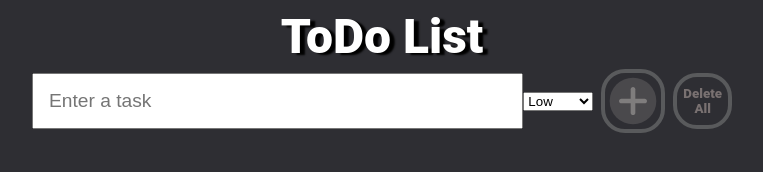
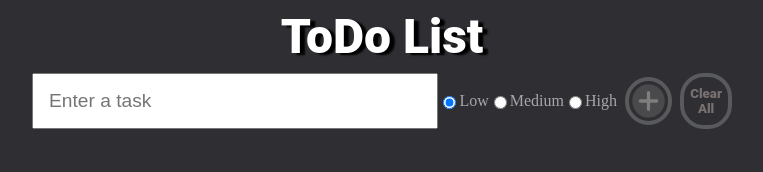
Before and after one commit to Heem-dev/ToDo-List, a plain HTML site: page index.html in a window 1280 px wide. Shown: the whole page, without its empty margins (258-1021 px from the left). Drawn offline with Linux system fonts and the light colour scheme.

Commit message:
radio buttons instead of select for task importance. style changes.

```diff
--- a/index.html
+++ b/index.html
@@ -1,23 +1,29 @@
 <!DOCTYPE html>
 <html lang="en">
+
 <head>
     <meta charset="UTF-8">
     <meta name="viewport" content="width=device-width, initial-scale=1.0">
     <title>ToDo List</title>
-    <link rel="stylesheet" href="style.css"> </link>
+    <link rel="stylesheet" href="style.css">
+    </link>
 </head>
+
 <body>
-    <h1  id="appTitle">ToDo List</h1>
+    <h1 id="appTitle">ToDo List</h1>
     <div class="container">
         <div class="inputContainer" id="inputContainer">
-            <input type="text" id="taskInput" placeholder="Enter a task" ></input>
-            <select id="importanceSelect">
-                <option value="low">Low</option>
-                <option value="medium">Medium</option>
-                <option value="high">High</option>
-              </select>
+            <input type="text" id="taskInput" placeholder="Enter a task"></input>
+            <form id="importanceForm">
+                <input type="radio" id="low" name="importanceSelect" value="low" checked="checked">
+                <label for="Low">Low</label>
+                <input type="radio" id="medium" name="importanceSelect" value="medium">
+                <label for="Medium">Medium</label>
+                <input type="radio" id="high" name="importanceSelect" value="high">
+                <label for="High">High</label>
+                </form>
             <img src="icons8-plus (2).svg" id="add"></img>
-            <button aria-placeholder="Delete All" id="deleteAll">Delete All</button>
+            <button aria-placeholder="Delete All" id="deleteAll">Clear All</button>
         </div>
         <div class="listContainer" id="listContainer">
         </div>
@@ -25,4 +31,5 @@
     </div>
 </body>
 <script src="script.js"></script>
+
 </html>
--- a/script.js
+++ b/script.js
@@ -13,7 +13,6 @@ deleteButton.classList.add("deleteButton");
 deleteButton.setAttribute("onclick", "deleteFunction(this.parentNode)");
 deleteButton.src = "close-svgrepo-com.svg";
 deleteButton.alt = "delete";
-const importanceSelect = document.getElementById("importanceSelect");
 
 let deleteBtn = document.querySelectorAll(".deleteButton");
 
@@ -70,7 +69,8 @@ function addTask(arg) {
     // textElement.setAttribute('readonly','readonly')
     // textElement.disabled = true
     textElement.maxLength = 26;
-    const importanceValue = importanceSelect.value;
+
+    const importanceValue = document.querySelector('input[type=radio]:checked').value;
     newTask.setAttribute("data-importance", importanceValue);
     newTask.appendChild(finishedTask.cloneNode(true));
     newTask.appendChild(textElement);
--- a/style.css
+++ b/style.css
@@ -48,11 +48,16 @@ body {
   justify-content: center;
   align-items: center;
 
-  grid-template-columns: 9fr 1fr 1fr 1fr;
+  grid-template-columns: 9fr 1fr 0.3fr 0.3fr;
 
   /* margin-bottom: 0.5rem; */
 
   max-width: 700px;
+}
+
+#importanceForm {
+  display: flex;
+  color: rgba(255, 255, 255, 0.582);
 }
 #taskInput {
   /* border-radius: 10px; */
@@ -64,7 +69,7 @@ body {
   /* padding: 1em; */
 }
 #add {
-  height: 100%;
+  height: 70%;
   /* block-size: 2.5em; */
   margin-left: 0.5rem;
 
@@ -75,7 +80,7 @@ body {
   height: 100%;
   /* block-size: 3em; */
   margin-left: 0.5rem;
-
+  /* font-size: 100%; */
   /* height: 4vh; */
   /* border-radius: 10px; */
 }
@@ -95,7 +100,7 @@ body {
   display: grid;
   grid-template-columns: 1fr 10fr 0.4fr 1fr;
 
-  margin: 0.3rem;
+  margin: 0.4rem;
 
   border-bottom: 3px solid #446d9b;
   /* border-radius: 0.1rem; */
@@ -147,24 +152,27 @@ body {
   background-color: #d2dbe7;
 }
 
-#deleteAll{
+#deleteAll {
   /* font-style: none; */
   background: none;
   border: none;
-color: rgb(121, 113, 113);
+  color: rgb(121, 113, 113);
 
   font-family: "Roboto", sans-serif;
   font-weight: 900;
   border: solid 4px #595a5c;
   border-radius: 24px;
-
 }
-#add{
+#add {
   background: none;
   border: none;
   /* color: grey; */
-    border: solid 4px #595a5c;
+  border: solid 4px #595a5c;
   border-radius: 24px;
+}
+#deleteAll:hover {
+  cursor: pointer;
+  opacity: 0.8;
 }
 
 .importance_Indicator {
```
